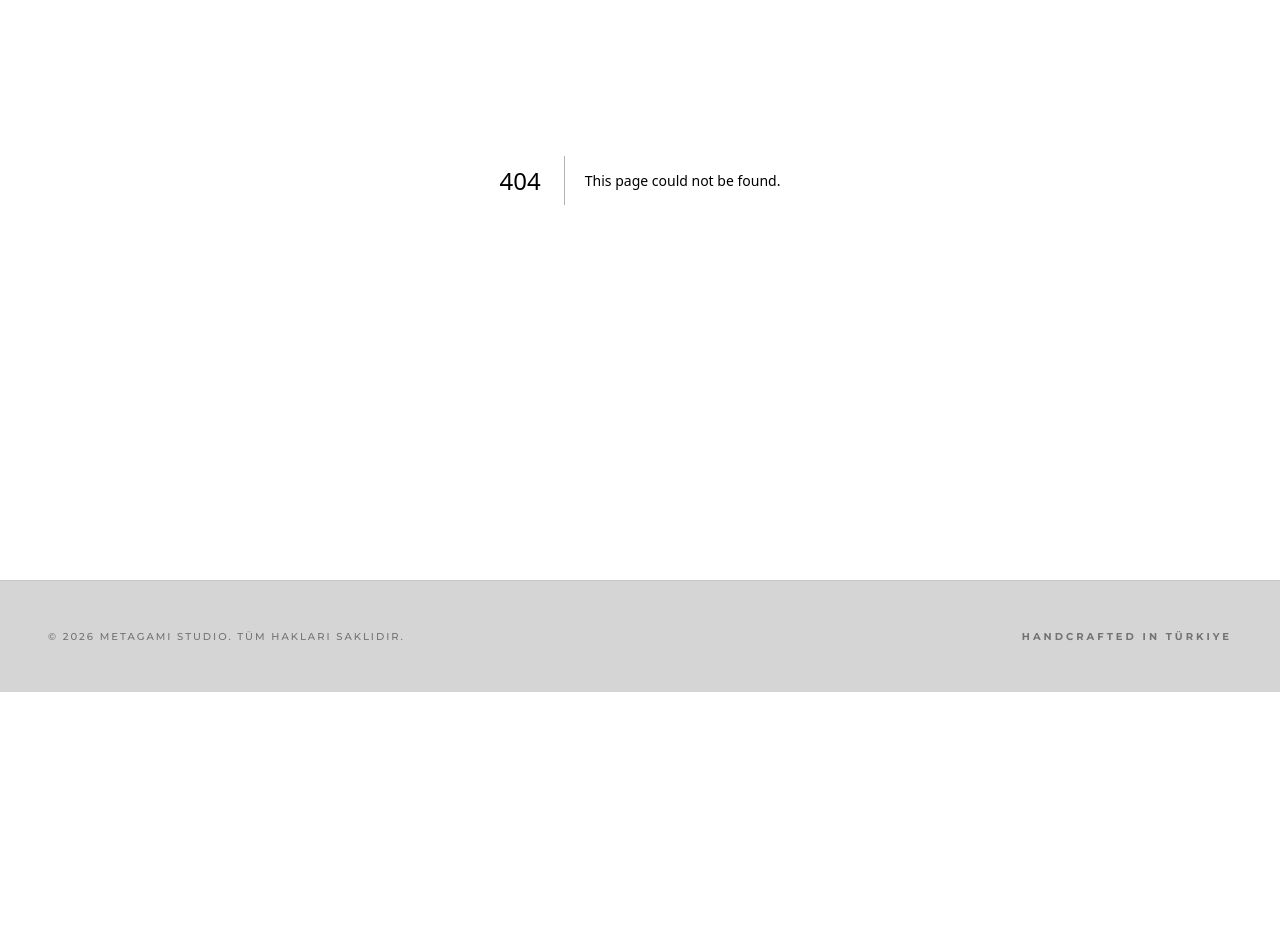
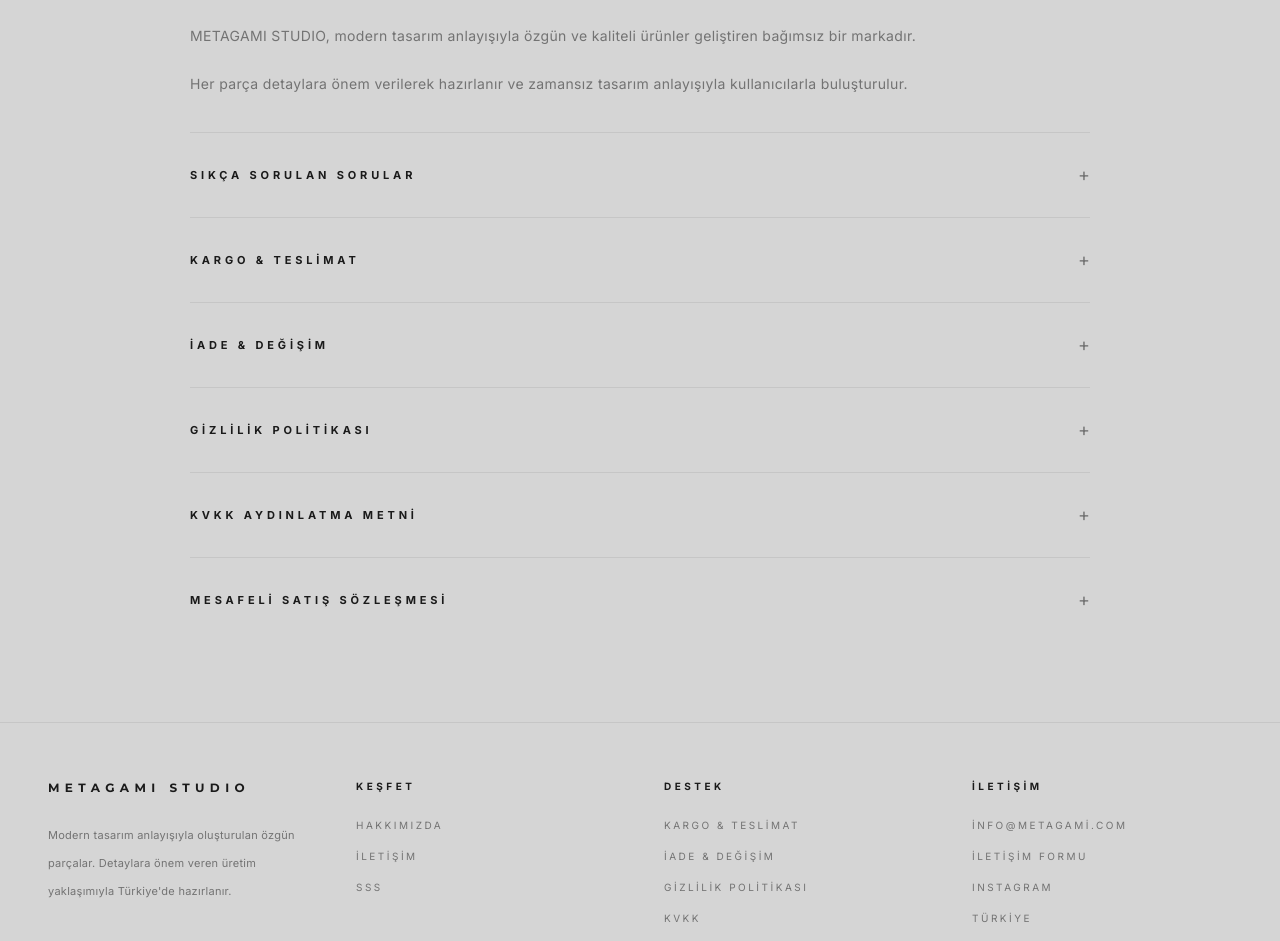
Before and after one commit to Khrati27/metagami-website, a Next.js app: page /bilgi in a window 1280 px wide. Before the commit this address had no page. Shown: the part 300-1241 px from the top of the page. Before the commit the page ends 992 px from the top, so only its background shows below. Built offline with nearby package versions, Linux system fonts and the light colour scheme.

Commit message:
Update footer links and create accordion info page

```diff
--- /dev/null
+++ b/app/bilgi/page.tsx
@@ -0,0 +1,327 @@
+"use client";
+
+import { useSearchParams, useRouter } from "next/navigation";
+import { useState, useEffect } from "react";
+
+
+const sections = [
+  {
+    id: "hakkimizda",
+    title: "Hakkımızda",
+    content: (
+      <>
+        <p>
+          METAGAMI STUDIO, modern tasarım anlayışıyla özgün ve kaliteli
+          ürünler geliştiren bağımsız bir markadır.
+        </p>
+
+        <p className="mt-4">
+          Her parça detaylara önem verilerek hazırlanır ve zamansız
+          tasarım anlayışıyla kullanıcılarla buluşturulur.
+        </p>
+      </>
+    ),
+  },
+
+
+  {
+    id: "sss",
+    title: "Sıkça Sorulan Sorular",
+    content: (
+      <div className="space-y-5">
+
+        <div>
+          <h3 className="text-metagami-text mb-2 tracking-wide">
+  Siparişim ne zaman ulaşır?
+</h3>
+
+          <p>
+            Siparişleriniz hazırlık sürecinin ardından güvenli şekilde
+            kargo firmasına teslim edilir.
+          </p>
+        </div>
+
+
+        <div>
+          <h3 className="text-metagami-text mb-2 tracking-wide">
+  Ödeme yöntemleri nelerdir?
+</h3>
+
+          <p>
+            Kredi kartı ve desteklenen online ödeme yöntemleri
+            kullanılabilir.
+          </p>
+        </div>
+
+      </div>
+    ),
+  },
+
+
+
+  {
+    id: "kargo",
+    title: "Kargo & Teslimat",
+    content: (
+      <p>
+        Siparişleriniz kontrol sonrası özenle paketlenerek kargo
+        firmasına teslim edilir.
+        Teslimat süresi bulunduğunuz bölgeye göre değişiklik gösterebilir.
+      </p>
+    ),
+  },
+
+
+
+  {
+    id: "iade",
+    title: "İade & Değişim",
+    content: (
+      <p>
+        Kullanılmamış ve tekrar satışa uygun ürünlerde belirtilen süre
+        içerisinde iade ve değişim işlemleri gerçekleştirilebilir.
+      </p>
+    ),
+  },
+
+
+
+  {
+    id: "gizlilik",
+    title: "Gizlilik Politikası",
+    content: (
+      <p>
+        Kullanıcı bilgileriniz güvenli şekilde korunur ve izinsiz olarak
+        üçüncü kişilerle paylaşılmaz.
+      </p>
+    ),
+  },
+
+
+
+  {
+    id: "kvkk",
+    title: "KVKK Aydınlatma Metni",
+    content: (
+      <p>
+        Kişisel verileriniz, 6698 sayılı Kişisel Verilerin Korunması Kanunu
+        kapsamında işlenmekte ve korunmaktadır.
+      </p>
+    ),
+  },
+
+
+
+  {
+    id: "mesafeli-satis",
+    title: "Mesafeli Satış Sözleşmesi",
+    content: (
+      <p>
+        Bu sözleşme, elektronik ortamda gerçekleştirilen satışlarda
+        alıcı ve satıcının hak ve yükümlülüklerini düzenler.
+      </p>
+    ),
+  },
+
+
+];
+
+
+
+
+
+export default function BilgiPage() {
+
+
+  const searchParams = useSearchParams();
+  const router = useRouter();
+
+
+  const urlSection = searchParams.get("section");
+
+
+  const [active, setActive] = useState(
+    urlSection || "hakkimizda"
+  );
+
+
+
+
+  useEffect(() => {
+
+    if(urlSection){
+      setActive(urlSection);
+    }
+
+  }, [urlSection]);
+
+
+
+
+
+  const handleOpen = (id:string)=>{
+
+
+    const newValue = active === id ? "" : id;
+
+
+    setActive(newValue);
+
+
+
+    if(newValue){
+
+      router.push(`/bilgi?section=${newValue}`);
+
+    } else {
+
+      router.push(`/bilgi`);
+
+    }
+
+
+  };
+
+
+
+
+
+
+  return (
+
+    <main className="
+      bg-metagami-bg
+      text-metagami-text
+      px-6
+      md:px-12
+      py-20
+      min-h-screen
+    ">
+
+
+      <div className="max-w-[900px] mx-auto">
+
+
+        <h1 className="
+          text-xl
+          tracking-[0.4em]
+          uppercase
+          mb-12
+        ">
+          Bilgi Merkezi
+        </h1>
+
+
+
+
+
+        <div className="divide-y divide-metagami-border/30">
+
+
+          {
+            sections.map((section)=>(
+
+
+              <div key={section.id}>
+
+
+                <button
+
+                  onClick={()=>handleOpen(section.id)}
+
+                  className="
+                    w-full
+                    py-7
+                    flex
+                    justify-between
+                    items-center
+                    text-left
+                  "
+
+                >
+
+
+                  <span className="
+                    text-[11px]
+                    tracking-[0.35em]
+                    uppercase
+                    font-bold
+                  ">
+
+                    {section.title}
+
+                  </span>
+
+
+
+                  <span className="
+                    text-lg
+                    text-metagami-muted
+                  ">
+
+                    {
+                      active === section.id
+                      ? "−"
+                      : "+"
+                    }
+
+                  </span>
+
+
+                </button>
+
+
+
+
+
+                <div
+
+                  className={`
+                    overflow-hidden
+                    transition-all
+                    duration-500
+                    ${
+                      active === section.id
+                      ?
+                      "max-h-[800px] opacity-100 pb-8"
+                      :
+                      "max-h-0 opacity-0"
+                    }
+                  `}
+
+                >
+
+
+                  <div className="
+                    text-sm
+                    leading-8
+                    text-metagami-muted
+                    tracking-wide
+                  ">
+
+                    {section.content}
+
+                  </div>
+
+
+                </div>
+
+
+              </div>
+
+
+            ))
+          }
+
+
+        </div>
+
+
+      </div>
+
+
+    </main>
+
+  );
+
+}
--- a/components/common/Footer.tsx
+++ b/components/common/Footer.tsx
@@ -2,20 +2,266 @@
   const currentYear = new Date().getFullYear();
 
   return (
-    <footer className="bg-metagami-bg border-t border-metagami-border/30 py-12 px-6 md:px-12">
-      <div className="max-w-[1440px] mx-auto flex flex-col md:flex-row justify-between items-center gap-6">
+    <footer className="bg-metagami-bg border-t border-metagami-border/30 py-14 px-6 md:px-12">
 
-        {/* Sol Taraf: Telif Hakkı */}
-        <div className="text-[10px] text-metagami-muted tracking-[0.2em] font-display uppercase font-medium">
-          © {currentYear} METAGAMI STUDIO. TÜM HAKLARI SAKLIDIR.
+      <div className="max-w-[1440px] mx-auto">
+
+
+        {/* Üst Alan */}
+        <div className="grid grid-cols-1 md:grid-cols-4 gap-12">
+
+
+          {/* Marka */}
+          <div>
+
+            <div className="text-[12px] tracking-[0.45em] font-display font-bold text-metagami-text uppercase mb-6">
+              METAGAMI STUDIO
+            </div>
+
+
+            <p className="text-[11px] leading-7 text-metagami-muted tracking-wide max-w-xs">
+              Modern tasarım anlayışıyla oluşturulan özgün parçalar.
+              Detaylara önem veren üretim yaklaşımıyla Türkiye'de hazırlanır.
+            </p>
+
+          </div>
+
+
+
+
+
+          {/* Keşfet */}
+          <div>
+
+            <h3 className="text-[10px] tracking-[0.35em] uppercase font-bold text-metagami-text mb-6">
+              Keşfet
+            </h3>
+
+
+            <ul className="space-y-4 text-[10px] tracking-[0.25em] uppercase text-metagami-muted">
+
+
+              <li>
+                <a
+                  href="/bilgi?section=hakkimizda"
+                  className="hover:text-white transition duration-300"
+                >
+                  Hakkımızda
+                </a>
+              </li>
+
+
+
+              <li>
+                <a
+                  href="/iletisim"
+                  className="hover:text-white transition duration-300"
+                >
+                  İletişim
+                </a>
+              </li>
+
+
+
+              <li>
+                <a
+                  href="/bilgi?section=sss"
+                  className="hover:text-white transition duration-300"
+                >
+                  SSS
+                </a>
+              </li>
+
+
+            </ul>
+
+
+          </div>
+
+
+
+
+
+
+
+
+          {/* Destek */}
+          <div>
+
+
+            <h3 className="text-[10px] tracking-[0.35em] uppercase font-bold text-metagami-text mb-6">
+              Destek
+            </h3>
+
+
+
+            <ul className="space-y-4 text-[10px] tracking-[0.25em] uppercase text-metagami-muted">
+
+
+
+              <li>
+                <a
+                  href="/bilgi?section=kargo"
+                  className="hover:text-white transition duration-300"
+                >
+                  Kargo & Teslimat
+                </a>
+              </li>
+
+
+
+              <li>
+                <a
+                  href="/bilgi?section=iade"
+                  className="hover:text-white transition duration-300"
+                >
+                  İade & Değişim
+                </a>
+              </li>
+
+
+
+              <li>
+                <a
+                  href="/bilgi?section=gizlilik"
+                  className="hover:text-white transition duration-300"
+                >
+                  Gizlilik Politikası
+                </a>
+              </li>
+
+
+
+              <li>
+                <a
+                  href="/bilgi?section=kvkk"
+                  className="hover:text-white transition duration-300"
+                >
+                  KVKK
+                </a>
+              </li>
+
+
+
+              <li>
+                <a
+                  href="/bilgi?section=mesafeli-satis"
+                  className="hover:text-white transition duration-300"
+                >
+                  Satış Sözleşmesi
+                </a>
+              </li>
+
+
+
+            </ul>
+
+
+          </div>
+
+
+
+
+
+
+
+
+
+          {/* İletişim */}
+          <div>
+
+
+            <h3 className="text-[10px] tracking-[0.35em] uppercase font-bold text-metagami-text mb-6">
+              İletişim
+            </h3>
+
+
+
+            <ul className="space-y-4 text-[10px] tracking-[0.25em] uppercase text-metagami-muted">
+
+
+
+              <li>
+                <a
+                  href="mailto:info@metagami.com"
+                  className="hover:text-white transition duration-300"
+                >
+                  info@metagami.com
+                </a>
+              </li>
+
+
+
+              <li>
+                <a
+                  href="/iletisim"
+                  className="hover:text-white transition duration-300"
+                >
+                  İletişim Formu
+                </a>
+              </li>
+
+
+
+
+              <li>
+  <a
+    href="https://www.instagram.com/metagami.studio?igsh=MWUxM3prZnMyZWJ2bw=="
+    target="_blank"
+    rel="noopener noreferrer"
+    className="hover:text-white transition duration-300"
+  >
+    Instagram
+  </a>
+</li>
+
+
+
+
+              <li>
+                TÜRKİYE
+              </li>
+
+
+
+            </ul>
+
+
+          </div>
+
+
+
         </div>
 
-        {/* Sağ Taraf: İmalat Bilgisi */}
-        <div className="text-[10px] text-metagami-muted tracking-[0.3em] uppercase font-display font-bold">
-          HANDCRAFTED IN TÜRKIYE
+
+
+
+
+
+
+        {/* Alt Bar */}
+
+        <div className="mt-14 pt-8 border-t border-metagami-border/20 flex flex-col md:flex-row justify-between items-center gap-5">
+
+
+          <div className="text-[10px] text-metagami-muted tracking-[0.25em] font-display uppercase font-medium">
+            © {currentYear} METAGAMI STUDIO. TÜM HAKLARI SAKLIDIR.
+          </div>
+
+
+
+
+          <div className="text-[10px] text-metagami-muted tracking-[0.35em] uppercase font-display font-bold">
+            HANDCRAFTED IN TÜRKIYE
+          </div>
+
+
+
         </div>
 
+
       </div>
+
     </footer>
   );
 }
```
